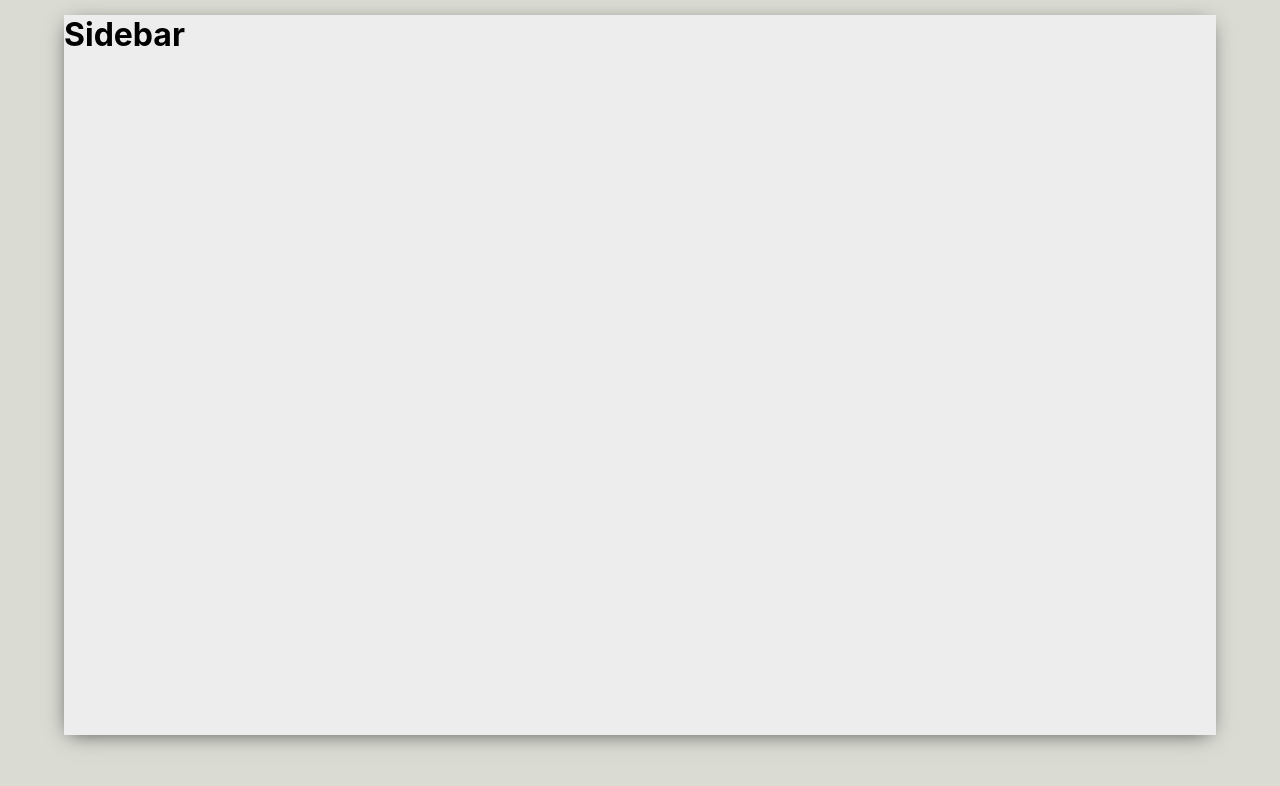
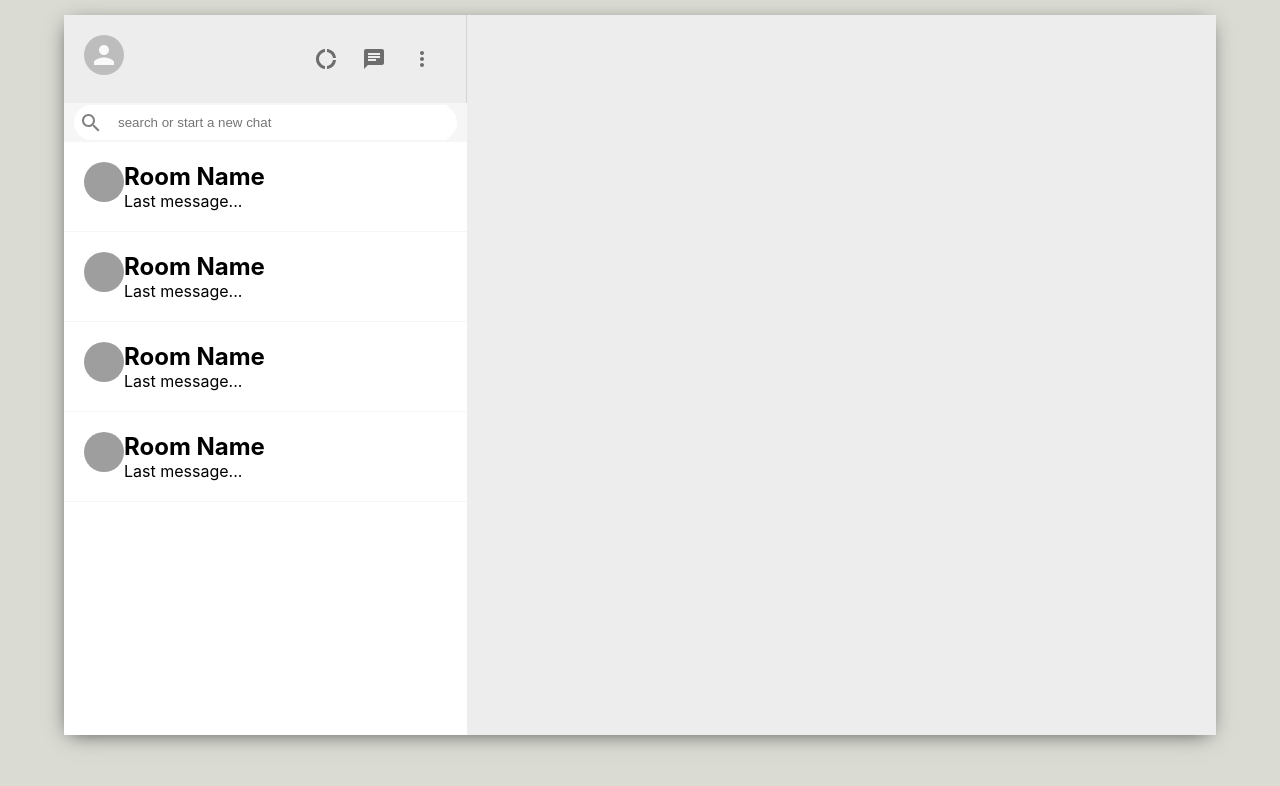
Before and after one commit to mrinalseth/whatsapp-clone, a React (Create React App) app: page / in a window 1280 px wide. Shown: the top 786 px of the page. Built offline with nearby package versions, Linux system fonts and the light colour scheme; grey boxes are pictures that could not be loaded; the HTML template or start-up script is replaced by a standard one.

Commit message:
sidebar avatar added

```diff
--- a/package.json
+++ b/package.json
@@ -3,6 +3,9 @@
   "version": "0.1.0",
   "private": true,
   "dependencies": {
+    "@material-ui/core": "^4.12.3",
+    "@material-ui/icons": "^4.11.2",
+    "@mui/icons-material": "^5.0.1",
     "@testing-library/jest-dom": "^5.14.1",
     "@testing-library/react": "^11.2.7",
     "@testing-library/user-event": "^12.8.3",
--- a/src/components/Sidebar.js
+++ b/src/components/Sidebar.js
@@ -1,10 +1,38 @@
+import { Avatar, IconButton } from '@material-ui/core'
+import { Chat, ChatBubble, DonutLarge, MoreVert, SearchOutlined } from '@material-ui/icons'
 import React from 'react'
 import './sidebar.css'
+import SidebarChat from './SidebarChat'
 
 const Sidebar = () => {
     return (
         <div className="sidebar">
-            <h1>Sidebar</h1>
+            <div className="sidebar__header">
+                <Avatar/>
+                <div className="sidebar__headerRight">
+                    <IconButton>
+                        <DonutLarge/>
+                    </IconButton>
+                    <IconButton>
+                        <Chat/>
+                    </IconButton>
+                    <IconButton>
+                        <MoreVert/>
+                    </IconButton>
+                </div>
+            </div>
+            <div className="sidebar__search">
+                <div className="sidebar__searchContainer">
+                <SearchOutlined/>
+                <input type="text" placeholder="search or start a new chat" />
+                </div>
+            </div>
+            <div className="sidebar__chats">
+                <SidebarChat/>
+                <SidebarChat/>
+                <SidebarChat/>
+                <SidebarChat/>
+            </div>
         </div>
     )
 }
--- /dev/null
+++ b/src/components/SidebarChat.js
@@ -0,0 +1,21 @@
+import { Avatar } from '@material-ui/core'
+import React, { useEffect, useState } from 'react'
+import './sidebarChat.css'
+
+const SidebarChat = () => {
+    const [seed, setSeed] = useState('0')
+    useEffect(() => {
+        setSeed(Math.floor(Math.random()*5000))
+    }, [])
+    return (
+        <div className="sidebarChat">
+            <Avatar src={`https://avatars.dicebear.com/api/avataaars/${seed}.svg`} />
+            <div className="sidebarChat__info">
+                <h2>Room Name</h2>
+                <p>Last message...</p>
+            </div>
+        </div>
+    )
+}
+
+export default SidebarChat
--- a/src/components/sidebar.css
+++ b/src/components/sidebar.css
@@ -0,0 +1,53 @@
+.sidebar {
+    flex: 0.35;
+    display: flex;
+    flex-direction: column;
+}
+.sidebar__header {
+    display: flex;
+    justify-content: space-between;
+    padding: 20px;
+    border-right: 1px solid lightgrey;
+}
+.sidebar__headerRight {
+    display: flex;
+    align-items: center;
+    justify-content: space-between;
+    min-width: 10vw;
+}
+.sidebar__headerRight > .MuiSvgIcon-root{
+    margin-right: 2vw;
+    font-size: 24px !important;
+}
+.sidebar__search{
+    display: flex;
+    align-items: center;
+    height: 39px;
+    padding: 10px;
+    background-color: #f6f6f6;
+}
+
+.sidebar__searchContainer {
+    display: flex;
+    align-items: center;
+    background-color: white;
+    width: 100%;
+    height: 35px;
+    border-radius: 20px;
+}
+.sidebar__searchContainer > input {
+    margin-left: 10px;
+    margin-right: 10px;
+    width: 100%;
+    height: 100%;
+    border: none;
+}
+.sidebar__searchContainer > .MuiSvgIcon-root{
+    color: grey;
+    margin: 5px;
+}
+.sidebar__chats {
+    flex: 1;
+    background-color: white;
+    overflow: scroll;
+}
--- /dev/null
+++ b/src/components/sidebarChat.css
@@ -0,0 +1,9 @@
+.sidebarChat {
+    display: flex;
+    padding: 20px;
+    cursor: pointer;
+    border-bottom: 1px solid #f6f6f6;
+}
+.sidebarChat:hover {
+    background-color: #ebebeb;
+}
```
Also changed, not shown: 1 other file (tests, documents, lock files or other folders).
